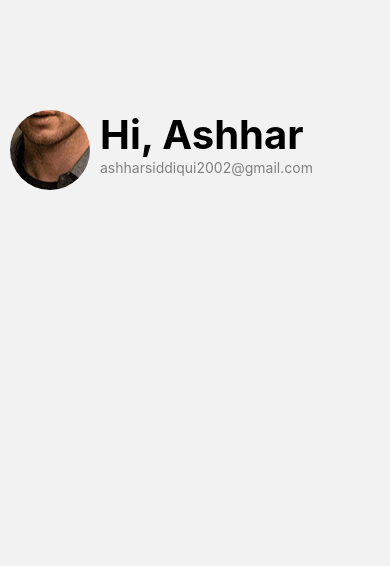
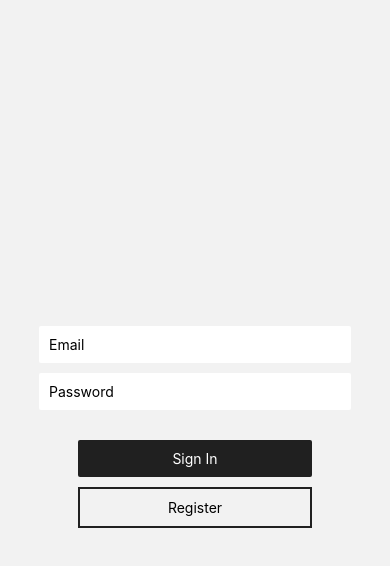
Before and after one commit to ViridescentYT/fenced, a React Native app: screen /Login in a window 390 px wide. Shown: the top 566 px of the page. Built offline with nearby package versions, Linux system fonts and the light colour scheme.

Commit message:
Add the login screen

```diff
--- a/App.js
+++ b/App.js
@@ -2,6 +2,7 @@ import React from "react";
 import { NavigationContainer } from "@react-navigation/native";
 import { createNativeStackNavigator } from "@react-navigation/native-stack";
 import Initial from "./pages/Initial";
+import Login from "./pages/Login";
 
 const Stack = createNativeStackNavigator();
 
@@ -10,8 +11,9 @@ export default function App() {
     <NavigationContainer>
       <Stack.Navigator
         screenOptions={{ headerShown: false }}
-        initialRouteName="Initial"
+        initialRouteName="Login"
       >
+        <Stack.Screen name="Login" component={Login} />
         <Stack.Screen name="Initial" component={Initial} />
       </Stack.Navigator>
     </NavigationContainer>
--- a/firebaseConfig.js
+++ b/firebaseConfig.js
@@ -1,5 +1,6 @@
 // Import the functions you need from the SDKs you need
 import { initializeApp } from "firebase/app";
+import { getAuth } from "firebase/auth";
 // TODO: Add SDKs for Firebase products that you want to use
 // https://firebase.google.com/docs/web/setup#available-libraries
 
@@ -15,3 +16,6 @@ const firebaseConfig = {
 
 // Initialize Firebase
 const app = initializeApp(firebaseConfig);
+const auth = getAuth(app);
+
+export { auth };
--- /dev/null
+++ b/pages/Login.js
@@ -0,0 +1,65 @@
+import React from "react";
+import {
+  SafeAreaView,
+  Text,
+  View,
+  TextInput,
+  TouchableOpacity,
+} from "react-native";
+import { auth } from "../firebaseConfig";
+
+const Login = () => {
+  console.log(auth);
+
+  return (
+    <SafeAreaView
+      style={{ flex: 1, alignItems: "center", justifyContent: "center" }}
+    >
+      <View style={{ width: "80%" }}>
+        <TextInput
+          placeholder="Email"
+          style={{
+            backgroundColor: "white",
+            padding: 10,
+            marginTop: 10,
+            borderRadius: 2,
+          }}
+        />
+        <TextInput
+          placeholder="Password"
+          style={{
+            backgroundColor: "white",
+            padding: 10,
+            marginTop: 10,
+            borderRadius: 2,
+          }}
+          secureTextEntry
+        />
+      </View>
+      <View style={{ width: "60%", marginTop: 20 }}>
+        <TouchableOpacity
+          style={{
+            padding: 10,
+            backgroundColor: "#202020",
+            borderRadius: 2,
+            marginTop: 10,
+          }}
+        >
+          <Text style={{ textAlign: "center", color: "white" }}>Sign In</Text>
+        </TouchableOpacity>
+        <TouchableOpacity
+          style={{
+            padding: 10,
+            borderColor: "#202020",
+            borderWidth: 2,
+            marginTop: 10,
+          }}
+        >
+          <Text style={{ textAlign: "center" }}>Register</Text>
+        </TouchableOpacity>
+      </View>
+    </SafeAreaView>
+  );
+};
+
+export default Login;
```
